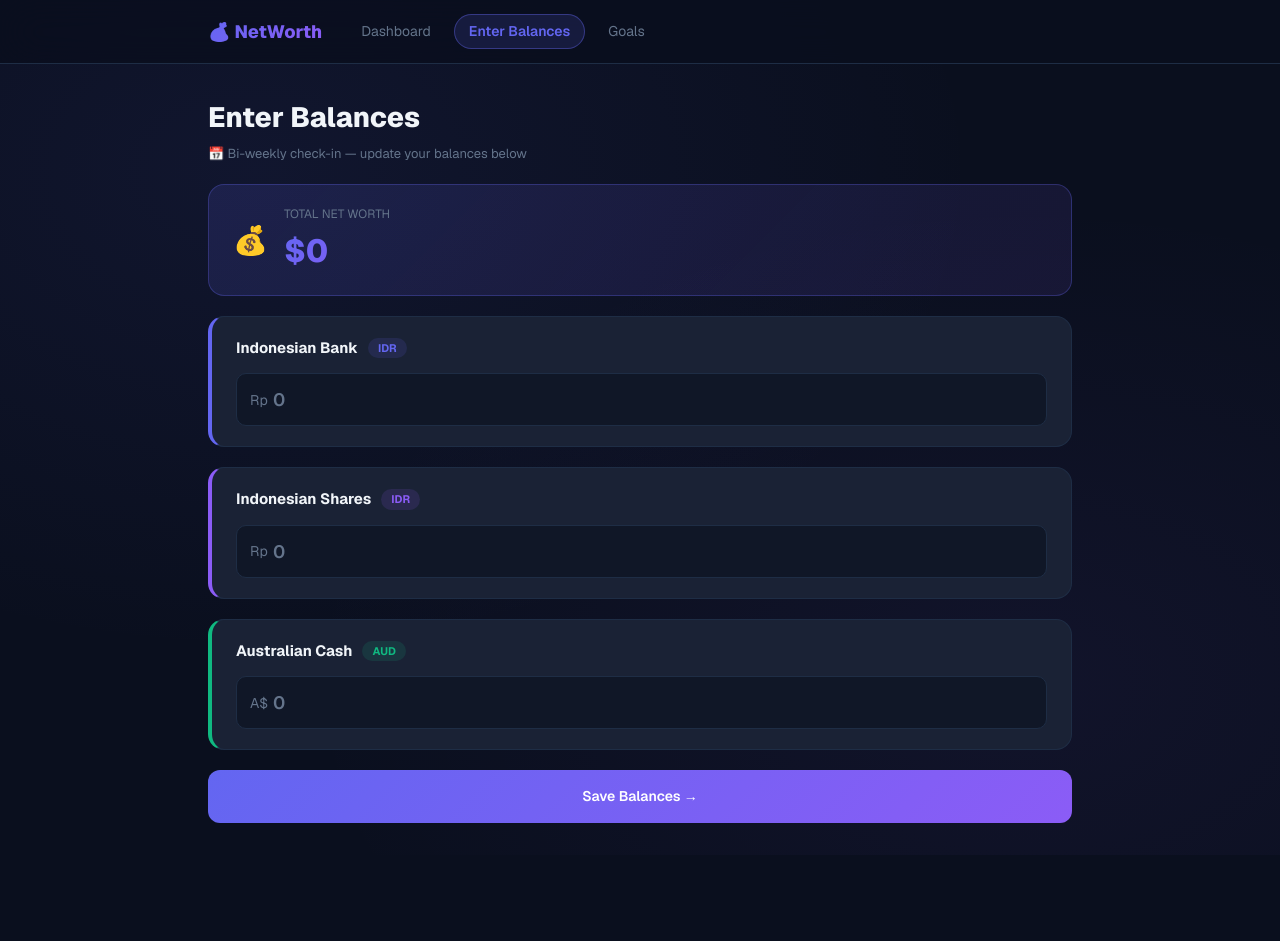
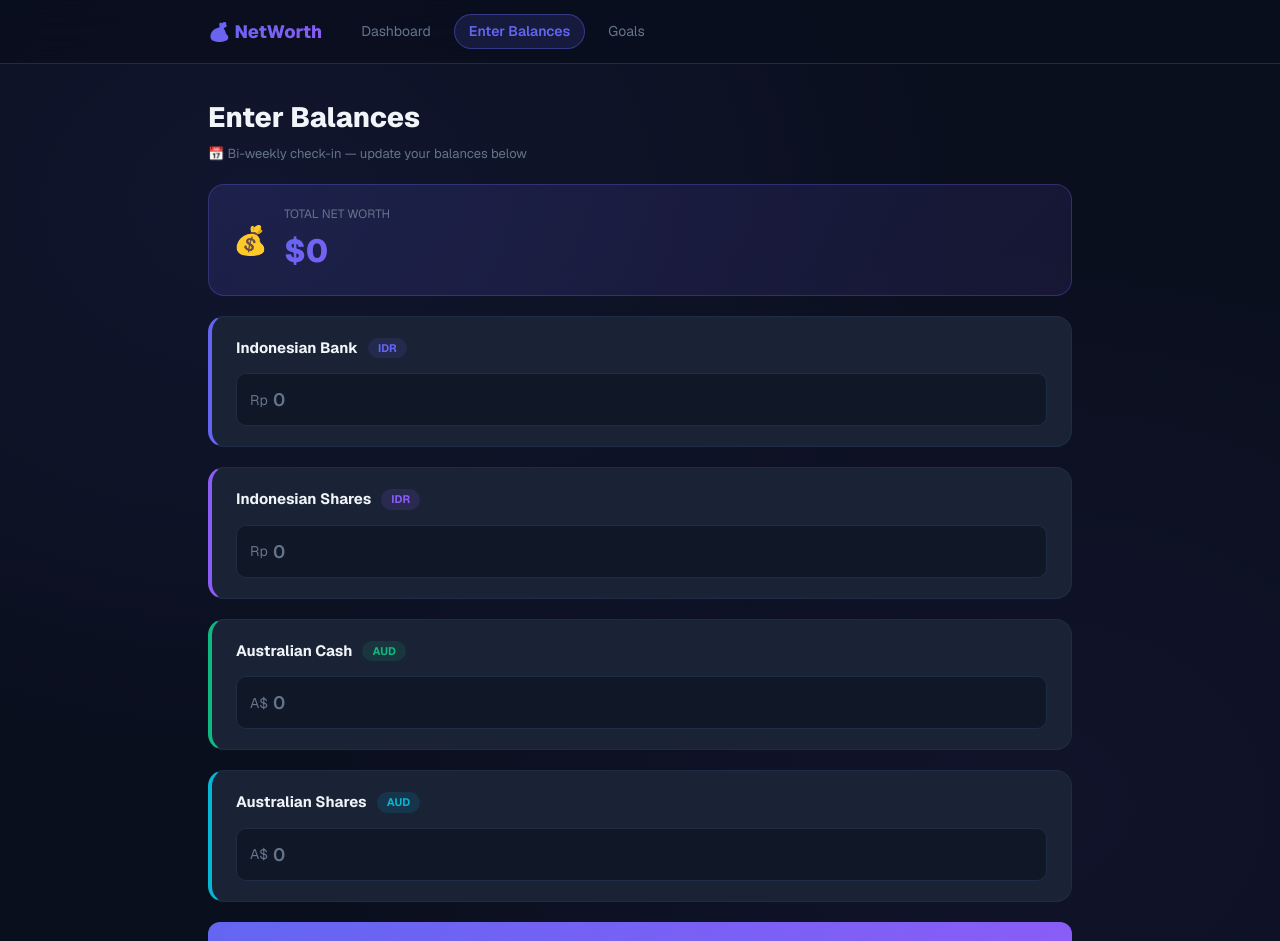
Before and after one commit to tiajulian/networth-tracker, a Next.js app: page /entry in a window 1280 px wide. Shown: the top 941 px of the page. Before the commit the page ends 855 px from the top, so only its background shows below. Built offline with nearby package versions, Linux system fonts and the light colour scheme; no server answers.

Commit message:
feat: add Australian Shares account

```diff
--- a/app/api/cron/route.ts
+++ b/app/api/cron/route.ts
@@ -29,6 +29,7 @@ export async function GET(req: NextRequest) {
       <li>Indonesian Bank (IDR)</li>
       <li>Indonesian Shares (IDR)</li>
       <li>Australian Cash (AUD)</li>
+      <li>Australian Shares (AUD)</li>
     `
   } else if (dayOfWeek === 1) {
     subject = '💰 NetWorth — Weekly Australian Cash Update'
--- a/app/api/networth/route.ts
+++ b/app/api/networth/route.ts
@@ -14,7 +14,7 @@ export async function GET() {
 
   if (error) return NextResponse.json({ error: error.message }, { status: 500 })
 
-  const accountTypes: AccountType[] = ['indonesian_bank', 'indonesian_shares', 'australian_cash']
+  const accountTypes: AccountType[] = ['indonesian_bank', 'indonesian_shares', 'australian_cash', 'australian_shares']
   const lastKnown: Record<string, number> = {}
   const snapshots: Record<string, Record<string, number>> = {}
 
@@ -28,7 +28,8 @@ export async function GET() {
     const indonesian_bank_aud = (values['indonesian_bank'] ?? 0) * idrToAud
     const indonesian_shares_aud = (values['indonesian_shares'] ?? 0) * idrToAud
     const australian_cash_aud = values['australian_cash'] ?? 0
-    const total_aud = indonesian_bank_aud + indonesian_shares_aud + australian_cash_aud
+    const australian_shares_aud = values['australian_shares'] ?? 0
+    const total_aud = indonesian_bank_aud + indonesian_shares_aud + australian_cash_aud + australian_shares_aud
 
     return {
       date,
@@ -36,6 +37,7 @@ export async function GET() {
       indonesian_bank_aud: Math.round(indonesian_bank_aud),
       indonesian_shares_aud: Math.round(indonesian_shares_aud),
       australian_cash_aud: Math.round(australian_cash_aud),
+      australian_shares_aud: Math.round(australian_shares_aud),
     }
   })
 
--- a/app/entry/page.tsx
+++ b/app/entry/page.tsx
@@ -10,6 +10,7 @@ const ACCOUNTS = [
   { key: 'indonesian_bank', label: 'Indonesian Bank', currency: 'IDR', color: '#6366f1', symbol: 'Rp' },
   { key: 'indonesian_shares', label: 'Indonesian Shares', currency: 'IDR', color: '#8b5cf6', symbol: 'Rp' },
   { key: 'australian_cash', label: 'Australian Cash', currency: 'AUD', color: '#10b981', symbol: 'A$' },
+  { key: 'australian_shares', label: 'Australian Shares', currency: 'AUD', color: '#06b6d4', symbol: 'A$' },
 ]
 
 const fmtAUD = (v: number) =>
@@ -20,6 +21,7 @@ export default function EntryPage() {
     indonesian_bank: '',
     indonesian_shares: '',
     australian_cash: '',
+    australian_shares: '',
   })
   const [latestRaw, setLatestRaw] = useState<Record<string, number>>({})
   const [saving, setSaving] = useState(false)
@@ -34,13 +36,14 @@ export default function EntryPage() {
         indonesian_bank: raw['indonesian_bank'] != null ? String(raw['indonesian_bank']) : '',
         indonesian_shares: raw['indonesian_shares'] != null ? String(raw['indonesian_shares']) : '',
         australian_cash: raw['australian_cash'] != null ? String(raw['australian_cash']) : '',
+        australian_shares: raw['australian_shares'] != null ? String(raw['australian_shares']) : '',
       })
     })
   }, [])
 
   const toAUD = (key: string, val: string) => {
     const n = parseFloat(val) || 0
-    if (key === 'australian_cash') return n
+    if (key === 'australian_cash' || key === 'australian_shares') return n
     return n * IDR_TO_AUD
   }
 
--- a/app/page.tsx
+++ b/app/page.tsx
@@ -14,6 +14,7 @@ interface Snapshot {
   indonesian_bank_aud: number
   indonesian_shares_aud: number
   australian_cash_aud: number
+  australian_shares_aud: number
 }
 interface Goal {
   id: string
@@ -267,6 +268,7 @@ export default function Dashboard() {
             { label: 'Indonesian Bank', value: cur.indonesian_bank_aud, color: '#6366f1', rawKey: 'indonesian_bank', isIDR: true },
             { label: 'Indonesian Shares', value: cur.indonesian_shares_aud, color: '#8b5cf6', rawKey: 'indonesian_shares', isIDR: true },
             { label: 'Australian Cash', value: cur.australian_cash_aud, color: '#10b981', rawKey: 'australian_cash', isIDR: false },
+            { label: 'Australian Shares', value: cur.australian_shares_aud, color: '#06b6d4', rawKey: 'australian_shares', isIDR: false },
           ].map(acc => {
             const pct = cur.total_aud > 0 ? (acc.value / cur.total_aud) * 100 : 0
             return (
--- a/components/EntryForm.tsx
+++ b/components/EntryForm.tsx
@@ -14,6 +14,7 @@ const ACCOUNT_COLORS: Record<AccountType, string> = {
   indonesian_bank: 'bg-indigo-50 border-indigo-200',
   indonesian_shares: 'bg-purple-50 border-purple-200',
   australian_cash: 'bg-cyan-50 border-cyan-200',
+  australian_shares: 'bg-teal-50 border-teal-200',
 }
 
 export function EntryForm({ dueAccounts, latestRaw, onSaved }: Props) {
--- a/lib/types.ts
+++ b/lib/types.ts
@@ -1,4 +1,4 @@
-export type AccountType = 'indonesian_bank' | 'indonesian_shares' | 'australian_cash'
+export type AccountType = 'indonesian_bank' | 'indonesian_shares' | 'australian_cash' | 'australian_shares'
 export type Currency = 'IDR' | 'AUD'
 
 export interface Account {
@@ -30,6 +30,7 @@ export const ACCOUNTS: { id: string; name: string; account_type: AccountType; cu
   { id: 'indonesian_bank', name: 'Indonesian Bank', account_type: 'indonesian_bank', currency: 'IDR' },
   { id: 'indonesian_shares', name: 'Indonesian Shares', account_type: 'indonesian_shares', currency: 'IDR' },
   { id: 'australian_cash', name: 'Australian Cash', account_type: 'australian_cash', currency: 'AUD' },
+  { id: 'australian_shares', name: 'Australian Shares', account_type: 'australian_shares', currency: 'AUD' },
 ]
 
 export function getAccountsDueToday(): AccountType[] {
@@ -38,7 +39,7 @@ export function getAccountsDueToday(): AccountType[] {
   const dayOfMonth = today.getDate()
 
   if (dayOfMonth === 1) {
-    return ['indonesian_bank', 'indonesian_shares', 'australian_cash']
+    return ['indonesian_bank', 'indonesian_shares', 'australian_cash', 'australian_shares']
   }
   if (dayOfWeek === 1) {
     return ['australian_cash']
```
Also changed, not shown: 1 other file (tests, documents, lock files or other folders).
